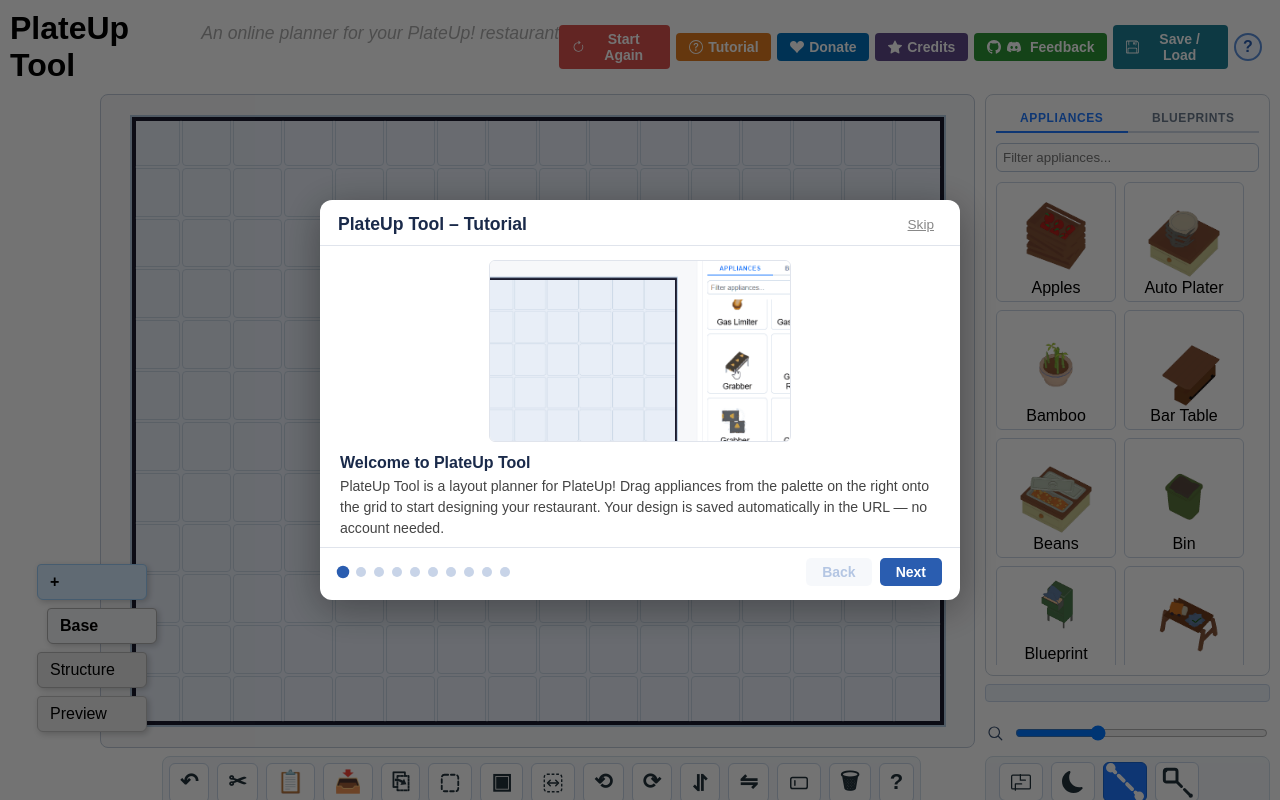
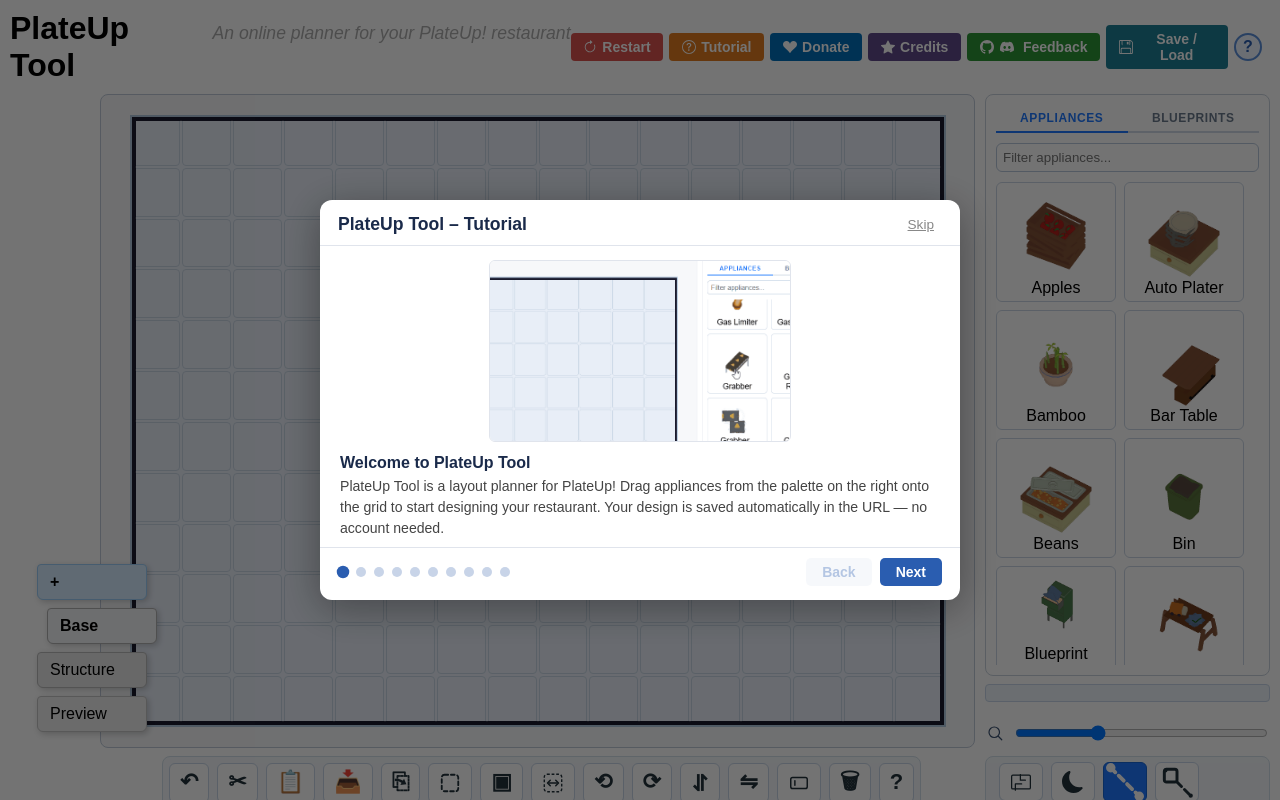
Before and after one commit to eddy0612/PlateUpTool, a Vue app in the folder src/: page / in a window 1280 px wide. Built offline with nearby package versions, Linux system fonts and the light colour scheme.

Commit message:
Change button text

```diff
--- a/src/App.vue
+++ b/src/App.vue
@@ -11,7 +11,7 @@
             <path fill-rule="evenodd" d="M8 3a5 5 0 1 0 4.546 2.914.5.5 0 0 1 .908-.417A6 6 0 1 1 8 2v1z"/>
             <path d="M8 4.466V.534a.25.25 0 0 1 .41-.192l2.36 1.966c.12.1.12.284 0 .384L8.41 4.658A.25.25 0 0 1 8 4.466z"/>
           </svg>
-          Start Again
+          Restart
         </button>
 
         <button class="tutorial-button" @click="showTutorial = true" title="Launch the tutorial">
```
